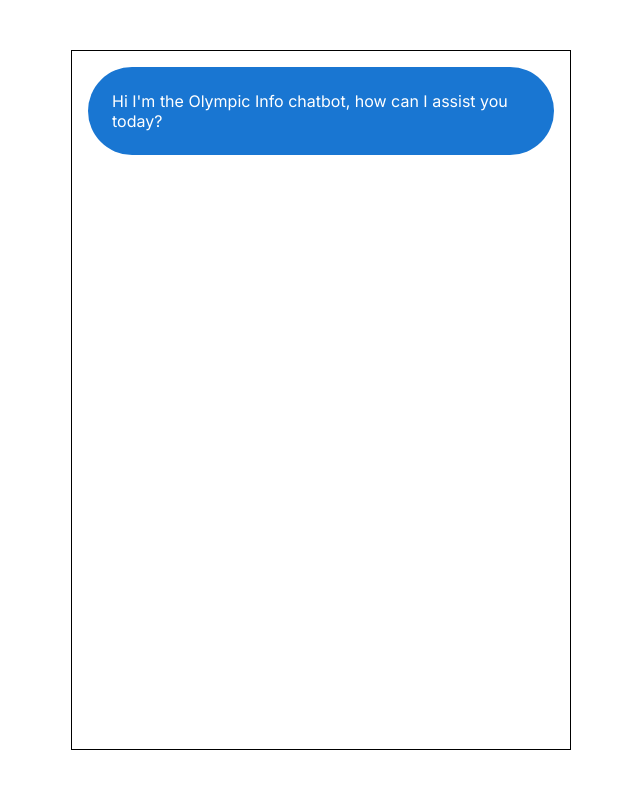
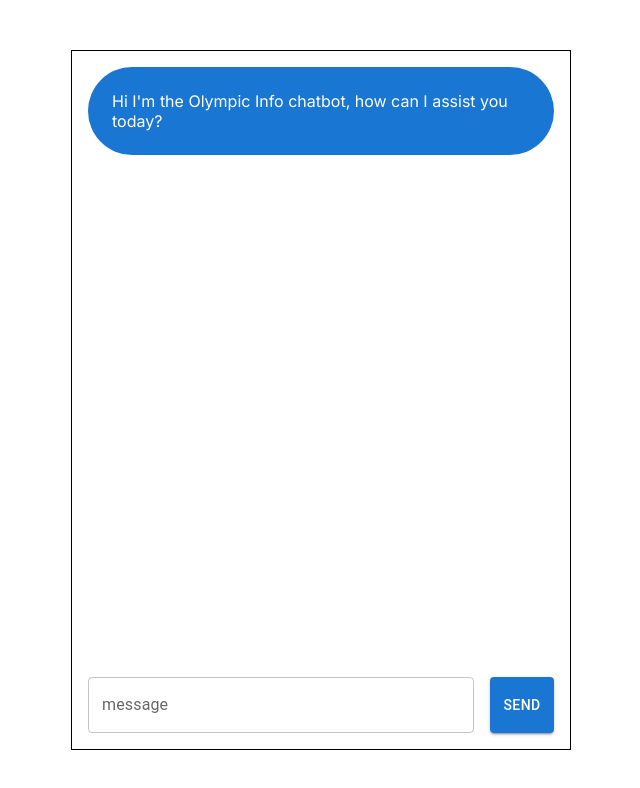
Before and after one commit to jimmy70111/OlymBot, a Next.js app in the folder chatbot/: page / in a window 1280 px wide. Shown: the top 788 px of the page, without its empty margins (319-959 px from the left). Built offline with nearby package versions, Linux system fonts and the light colour scheme.

Commit message:
Created message textbox and send button for user

```diff
--- a/chatbot/app/page.js
+++ b/chatbot/app/page.js
@@ -1,7 +1,7 @@
 'use client'
 import Image from "next/image";
 import {useState} from 'react';
-import {Box, Stack} from '@mui/material';
+import {Box, Button, Stack, TextField} from '@mui/material';
 
 export default function Home() {
     const [messages,setMessages] = useState([
@@ -56,6 +56,20 @@ export default function Home() {
                       </Box>
                     ))}
               </Stack>
+              <Stack
+                direction='row'
+                spacing={2}>
+                  <TextField
+                    label = "message"
+                    fullWidth
+                    value={message}
+                    onChange={(e)=> setMessage(e.target.value)}
+                  />
+                  <Button
+                    variant="contained">
+                    Send
+                  </Button>
+                </Stack>
             </Stack>
         </Box>
     )
```
